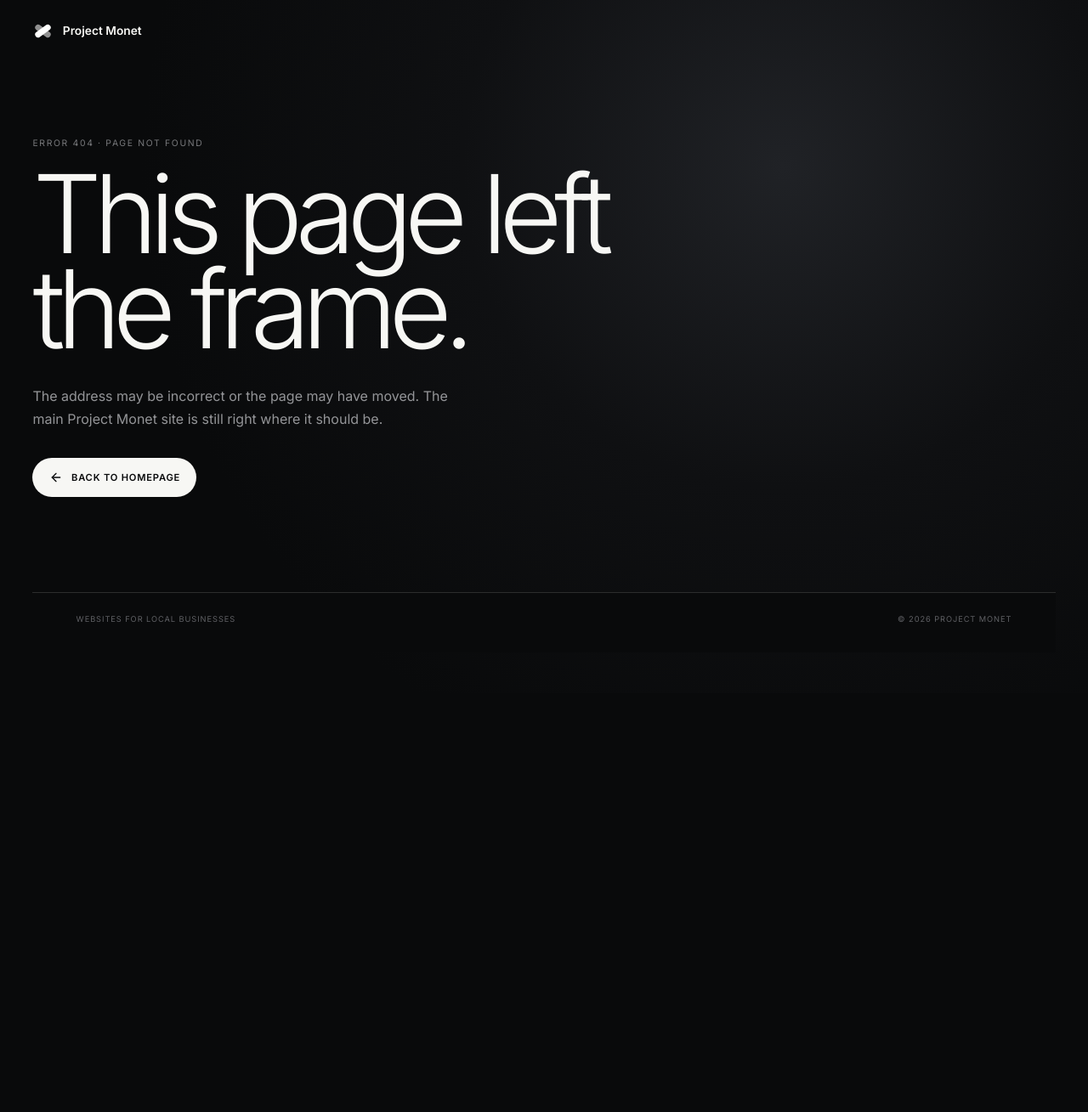
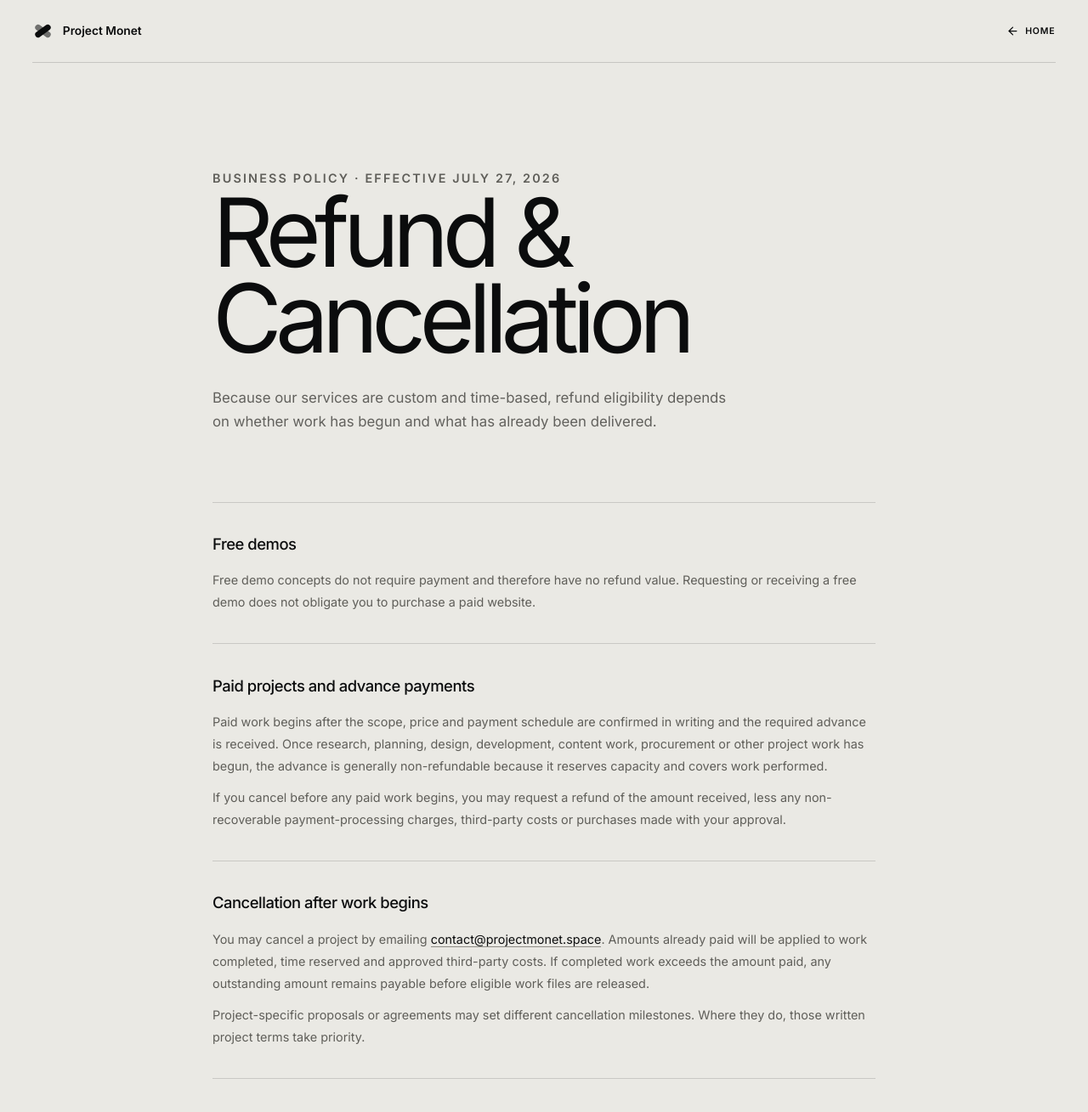
Before and after one commit to Projectmonetspace/ProjectMonetspace, a Next.js app: page /refund-cancellation in a window 1280 px wide. Before the commit this address had no page. Shown: the top 1309 px of the page at 85% size. Before the commit the page ends 816 px from the top, so only its background shows below. Built offline with nearby package versions, Linux system fonts and the light colour scheme.

Commit message:
Add Razorpay compliance pages

```diff
--- /dev/null
+++ b/app/refund-cancellation/page.tsx
@@ -0,0 +1,46 @@
+import type { Metadata } from "next";
+import LegalShell from "../components/legal-shell";
+
+export const metadata: Metadata = {
+  title: "Refund & Cancellation Policy — Project Monet",
+  description: "Refund and cancellation terms for Project Monet digital website design and development services.",
+  alternates: { canonical: "/refund-cancellation" },
+};
+
+export default function RefundCancellationPolicy() {
+  return (
+    <LegalShell
+      title="Refund & Cancellation"
+      description="Because our services are custom and time-based, refund eligibility depends on whether work has begun and what has already been delivered."
+    >
+      <section>
+        <h2>Free demos</h2>
+        <p>Free demo concepts do not require payment and therefore have no refund value. Requesting or receiving a free demo does not obligate you to purchase a paid website.</p>
+      </section>
+
+      <section>
+        <h2>Paid projects and advance payments</h2>
+        <p>Paid work begins after the scope, price and payment schedule are confirmed in writing and the required advance is received. Once research, planning, design, development, content work, procurement or other project work has begun, the advance is generally non-refundable because it reserves capacity and covers work performed.</p>
+        <p>If you cancel before any paid work begins, you may request a refund of the amount received, less any non-recoverable payment-processing charges, third-party costs or purchases made with your approval.</p>
+      </section>
+
+      <section>
+        <h2>Cancellation after work begins</h2>
+        <p>You may cancel a project by emailing <a href="mailto:contact@projectmonet.space">contact@projectmonet.space</a>. Amounts already paid will be applied to work completed, time reserved and approved third-party costs. If completed work exceeds the amount paid, any outstanding amount remains payable before eligible work files are released.</p>
+        <p>Project-specific proposals or agreements may set different cancellation milestones. Where they do, those written project terms take priority.</p>
+      </section>
+
+      <section>
+        <h2>Refund exceptions</h2>
+        <p>If Project Monet cancels a paid project for reasons unrelated to client breach, misuse or non-cooperation, we will refund any unearned portion of fees after accounting for completed work and approved non-recoverable costs.</p>
+        <p>Refunds are not available for change of mind after approval, completed milestones, delivered custom work, delays caused by missing client material or feedback, domain or hosting purchases, software licences, advertising spend, stock assets or other third-party charges.</p>
+      </section>
+
+      <section>
+        <h2>How to request a refund</h2>
+        <p>Email <a href="mailto:contact@projectmonet.space">contact@projectmonet.space</a> with your name, business name, project reference, payment date, payment amount and reason for the request. We will review the request against the written project scope and work completed.</p>
+        <p>Approved refunds are returned to the original payment method where possible. Processing time can vary by bank, card network or payment provider.</p>
+      </section>
+    </LegalShell>
+  );
+}
```
